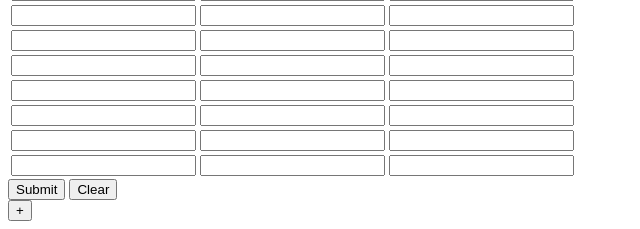
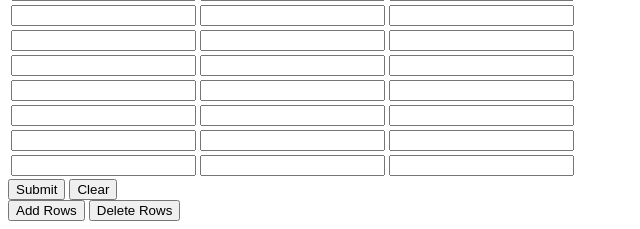
Before and after one commit to ankit-21/FISH-Testing-and-Nomenclature, a Flask app: template templates/table.html in a window 1280 px wide. Shown: the part 1156-1385 px from the top of the page, without its empty margins (0-640 px from the left). Run offline with Flask 2, Linux system fonts and the light colour scheme; the template is opened without the code that fills it, so the values that code supplies are empty; some libraries are stand-ins or nearby versions.

Commit message:
Update table.html

```diff
--- a/templates/table.html
+++ b/templates/table.html
@@ -9,6 +9,7 @@
 <h3>Enter Count Below</h3>
 <script src="https://cdnjs.cloudflare.com/ajax/libs/jquery/3.3.1/jquery.min.js"></script>
 <script src="https://ajax.googleapis.com/ajax/libs/jquery/2.1.1/jquery.min.js"></script>
+<script type="text/javascript" src="http://code.jquery.com/jquery-1.8.3.min.js"></script>
 <div id="data_container">
   <form action="/nom" method="POST">
     <table id="table">
@@ -71,8 +72,8 @@
         <button type="submit" id="submit_rows">Submit</button>
       <input type="reset" value="Clear">
   </form>
-  <button id="add_rows">+</button>
-<!--  <button id="add_50_rows">Add 10 rows</button>-->
+  <button id="add_rows">Add Rows</button>
+  <button id="del_rows">Delete Rows</button>
   <script>
           var c1 = 0;
           var c2 = 0;
@@ -107,6 +108,11 @@
             }, 0);
         });
     });
+
+    $("#del_rows").click(function() {
+      // each click on the `-` button deletes a row to the table
+      document.getElementById("table").deleteRow(-1);
+    });
 </script>
 
 </div>
```
